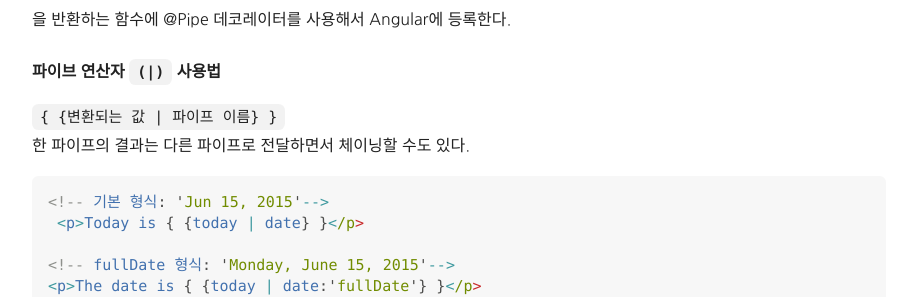
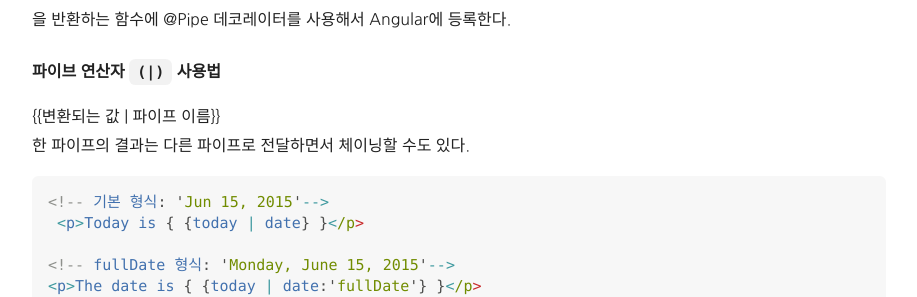
Before and after one commit to hhyemi/hhyemi.github.io, a Jekyll site: the page built from _posts/2020-09-27-0927.md, in a window 1280 px wide and 900 px high, scrolled down 3566 px. Shown: the part 152-449 px from the top of the window, without its empty margins (181-1098 px from the left). Built offline with Jekyll 4.4.1, drawn with Linux system fonts in a browser that asks for light colours; nearby versions of some CDN libraries; comment, search, counter and statistics services are not loaded.

Commit message:
Update 2020-09-27-0927.md

````diff
--- a/_posts/2020-09-27-0927.md
+++ b/_posts/2020-09-27-0927.md
@@ -14,7 +14,7 @@ key: page-2009270920
 <p><i>Pick a hero from the list</i></p>
 <ul>
   <li *ngFor="let hero of heroes" (click)="selectHero(hero)">
-    { {hero.name} }
+   \{\{hero.name}}
   </li>
 </ul>
 
@@ -103,7 +103,7 @@ Angular는 자동으로 javascript 이벤트 싸이클이 실행될 때마다
 애플리케이션 데이터가 템플릿 HTML에 표시될 때 원하는 형식을 지정할 수 있다. 파이프는 원래값을 입력받고 새로운 형식의 값을 반환하는 함수에 @Pipe 데코레이터를 사용해서 Angular에 등록한다.
 
 ##### 파이브 연산자 ```(|)``` 사용법
-```{ {변환되는 값 | 파이프 이름} }``` <br/>
+&#123;&#123;변환되는 값 | 파이프 이름&#125;&#125; <br/>
 한 파이프의 결과는 다른 파이프로 전달하면서 체이닝할 수도 있다.
 
 ```javascript
````
